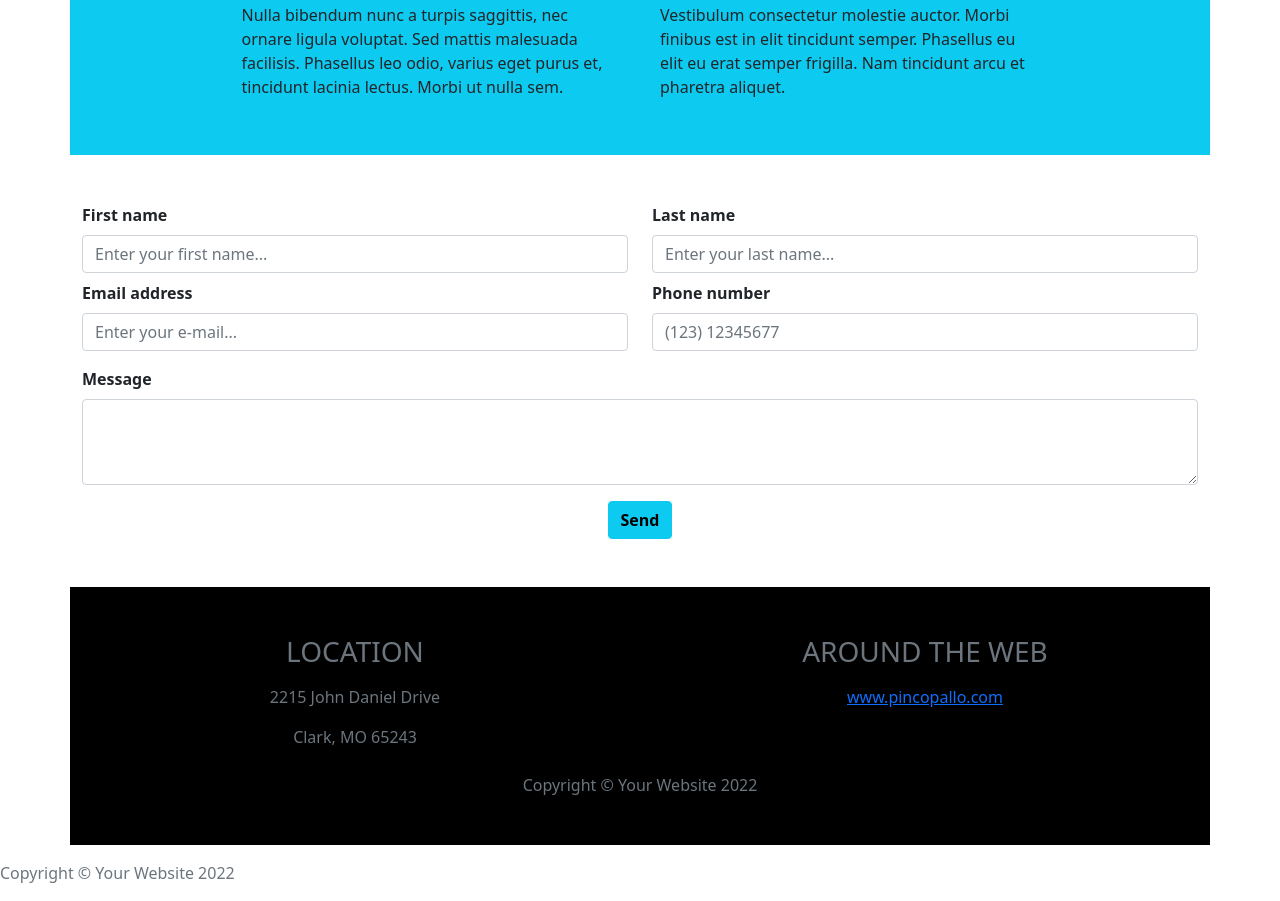
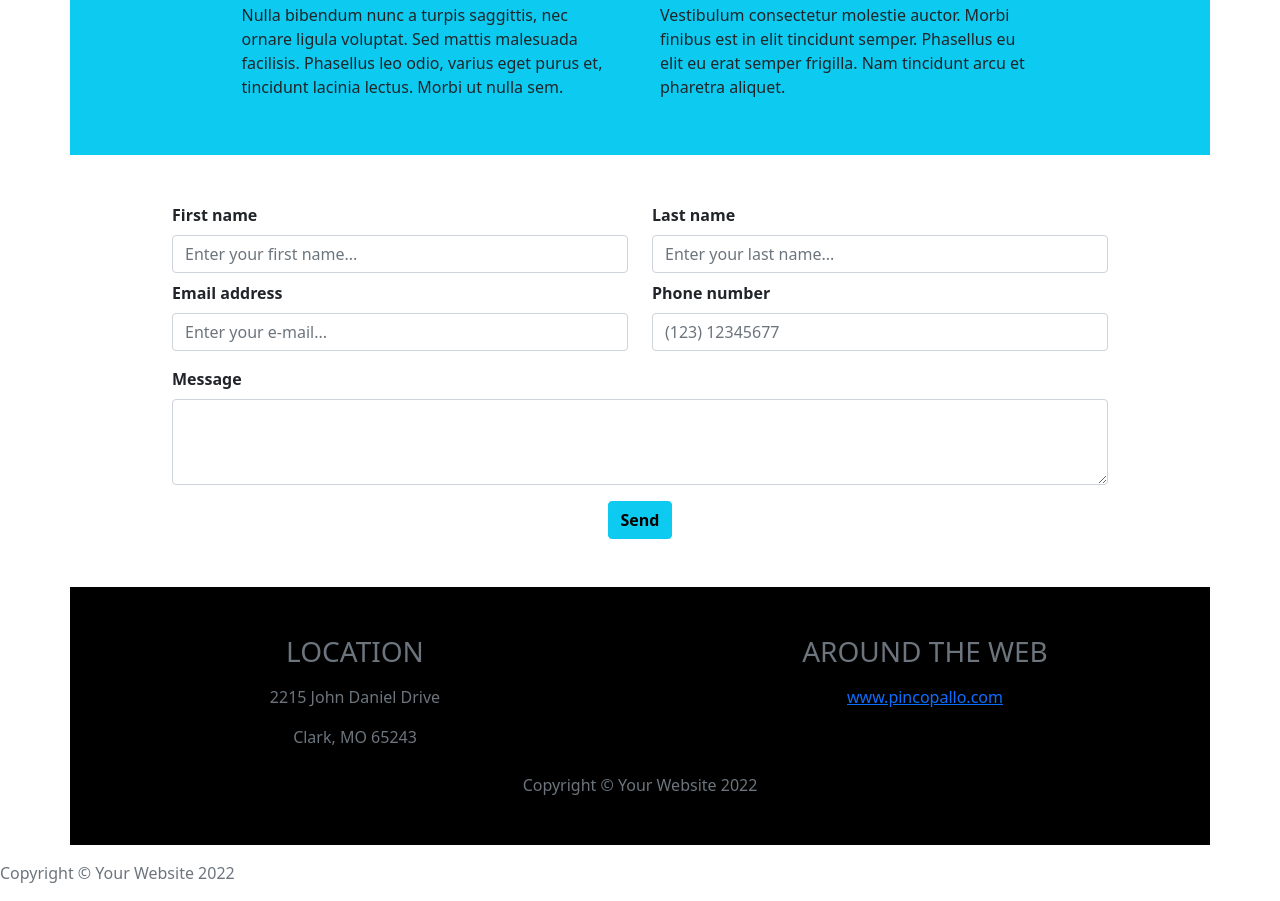
Before and after one commit to cetronifederica/html-css-bootstrap-freelancer, a plain HTML site: page index.html in a window 1280 px wide. Shown: the part 1566-2467 px from the top of the page. Drawn offline with nearby package versions, Linux system fonts and the light colour scheme.

Commit message:
add w-75 al form

```diff
--- a/index.html
+++ b/index.html
@@ -152,7 +152,7 @@
                 </div>
                 </div>
 <!--inizio sezione contact me-->
-                <div class="container pt-5">
+                <div class="container pt-5 w-75">
                     <div class="row">
                     <div class="col mb-2">
                         <label for="firstname" class="form-label fw-bold">First name</label>
```
